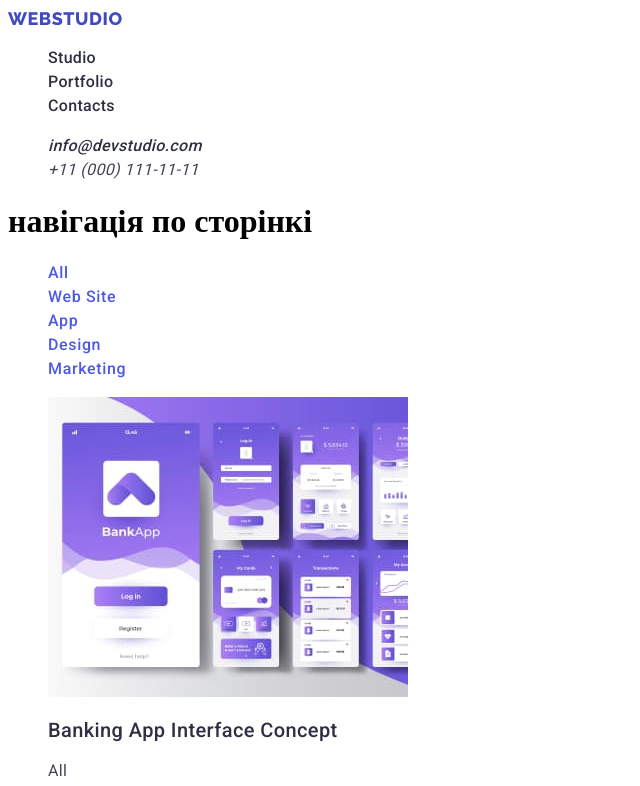
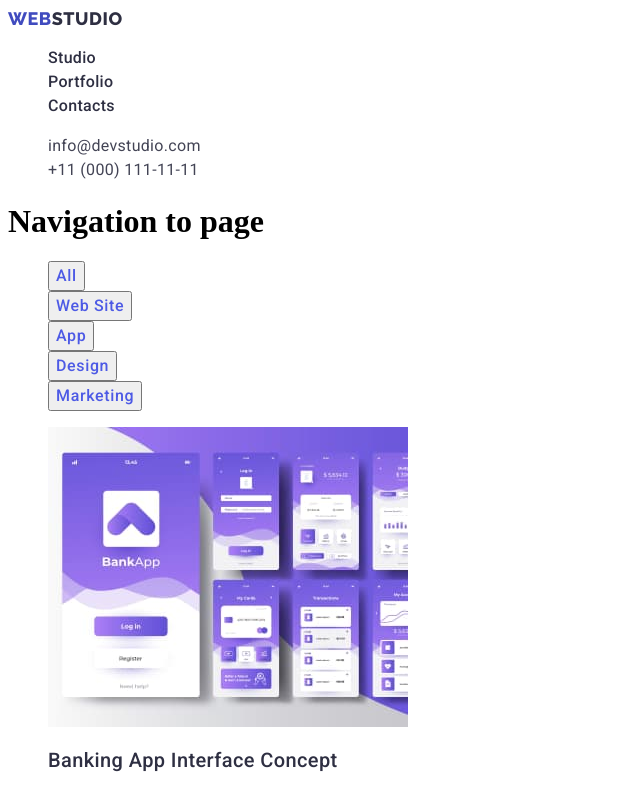
Before and after one commit to HetmanKateryna0107/goit-markup-hw-02, a plain HTML site: page portfolio.html in a window 1280 px wide. Shown: the top 786 px of the page, without its empty margins (0-640 px from the left). Drawn offline with Linux system fonts and the light colour scheme.

Commit message:
зміна логотипа

```diff
--- a/css/styles.css
+++ b/css/styles.css
@@ -25,20 +25,25 @@
   }
      .text{
     font-family: 'Roboto', 'sens-serif';
-    font-weight: 400;
-    font-size: 16px;
+       font-size: 16px;
     line-height: 1.5;
     letter-spacing: 0.02em;
   color:var(--text-color);}
 
 .logo-left{
-font-family: 'Raleway';
+font-family: 'Raleway', 'sens-serif';
     font-weight: 800;
     font-size: 18px;
     line-height: 1.2;
      letter-spacing: 0.03em;
     color: var(--pressed-state-color);
 }
+.logo-right{font-family: 'Raleway', 'sens-serif';
+    font-weight: 800;
+    font-size: 18px;
+    line-height: 1.2;
+    letter-spacing: 0.03em;
+color: var(--dark-color); }
 
 
 .menu-link{font-family: 'Roboto', 'sens-serif';
@@ -49,6 +54,7 @@ font-family: 'Raleway';
     color:var(--dark-color)}
 
 .menu-link:active,
+.menu-link:hover,
 .menu-link:focus{
 color: var(--pressed-state-color) ;
 }
@@ -58,7 +64,8 @@ color: var(--pressed-state-color) ;
 /* =====================================================adress===================================================== */
 
 
-.contact-mailv{font-family: 'Roboto','sens-serif';
+.contact-mail{font-family: 'Roboto','sens-serif';
+font-style: normal;
             font-weight: 400;
         font-size: 16px;
         line-height: 1.5;
@@ -67,6 +74,7 @@ color: var(--pressed-state-color) ;
 
 .contact-phone-number{
         font-family: 'Roboto', 'sens-serif';
+        font-style: normal;
         font-weight: 400;
         font-size: 16px;
         line-height: 1.5;
@@ -126,6 +134,9 @@ color: var(--pressed-state-color) ;
         line-height: 1.5;
         letter-spacing: 0.02em;
      color: var(--text-footer-color);}
+     .logo-right-footer{
+        color: var(--subtle-text-color)
+     }
 
 
 
--- a/portfolio.html
+++ b/portfolio.html
@@ -18,7 +18,9 @@
     <!-- heder -->
     <header class="page-header">
       <nav class="page-nav">
-        <a class="logo-left link" href="./index.html"> WEBSTUDIO</a>
+        <a class="logo-left link" href="./index.html">
+          WEB<span class="logo-right">STUDIO</span>
+        </a>
 
         <ul class="list">
           <li class="menu-item">
@@ -51,18 +53,36 @@
       </address>
     </header>
     <main>
-      <h1>навігація по сторінкі</h1>
+      <h1>Navigation to page</h1>
       <ul class="list">
         <li>
-          <a class="link struktur-link" href="#all"> All</a>
+          <button class="link struktur-link" type="button" href="#all">
+            All
+          </button>
         </li>
-        <li><a class="link struktur-link" href="#web-site">Web Site</a></li>
+        <li>
+          <button class="link struktur-link" type="button" href="#web-site">
+            Web Site
+          </button>
+        </li>
 
-        <li><a class="link struktur-link" href="#app">App</a></li>
+        <li>
+          <button class="link struktur-link" type="button" href="#app">
+            App
+          </button>
+        </li>
 
-        <li><a class="link struktur-link" href="#design">Design</a></li>
+        <li>
+          <button class="link struktur-link" type="button" href="#design">
+            Design
+          </button>
+        </li>
 
-        <li><a class="link struktur-link" href="#marketing">Marketing</a></li>
+        <li>
+          <button class="link struktur-link" type="button" href="#marketing">
+            Marketing
+          </button>
+        </li>
       </ul>
       <ul class="list">
         <li>
@@ -149,7 +169,9 @@
       </ul>
     </main>
     <footer>
-      <a class="logo-left link" href="./index.html"> WEBSTUDIO</a>
+      <a class="logo-left link" href="./index.html">
+        WEB<span class="logo-right-footer">STUDIO</span>
+      </a>
       <p class="text-footer">
         Increase the flow of customers and sales for your business with digital
         marketing & growth solutions.
```
Also changed, not shown: index.html (+6 -3 lines).
